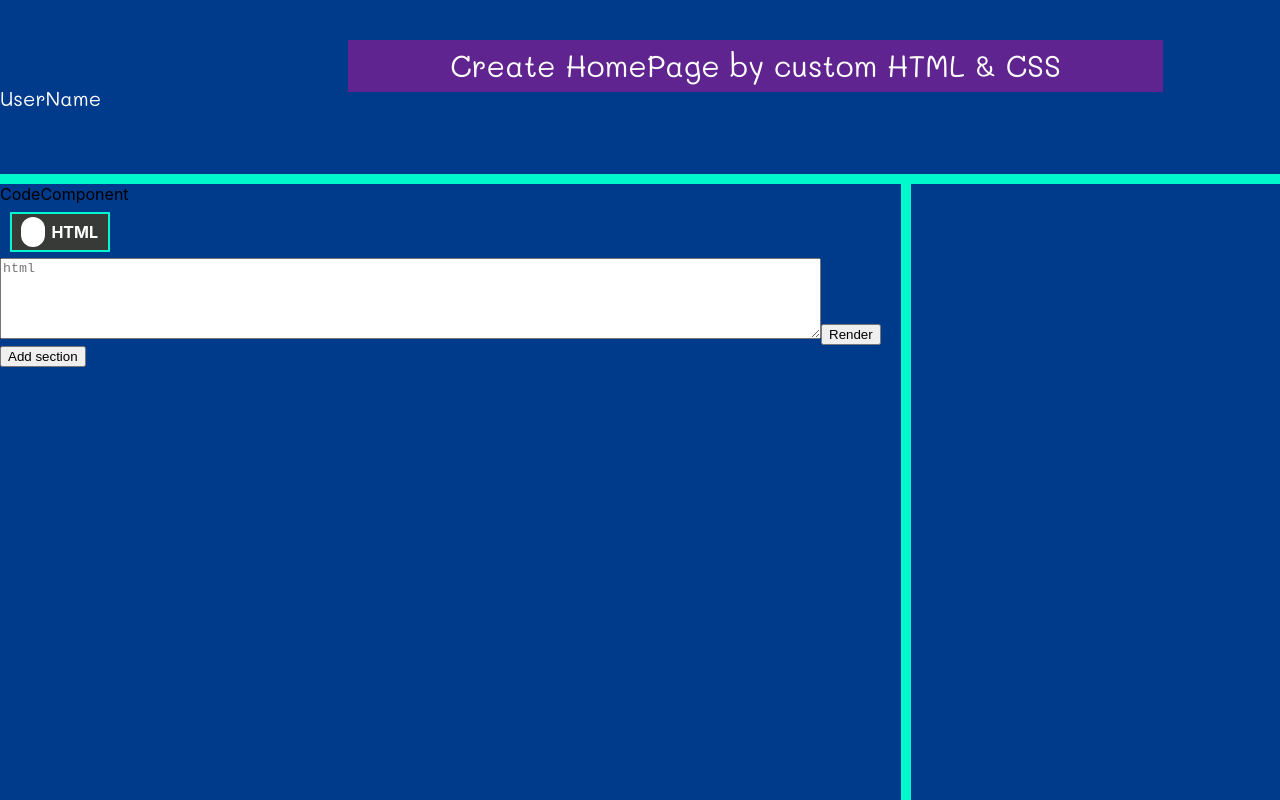
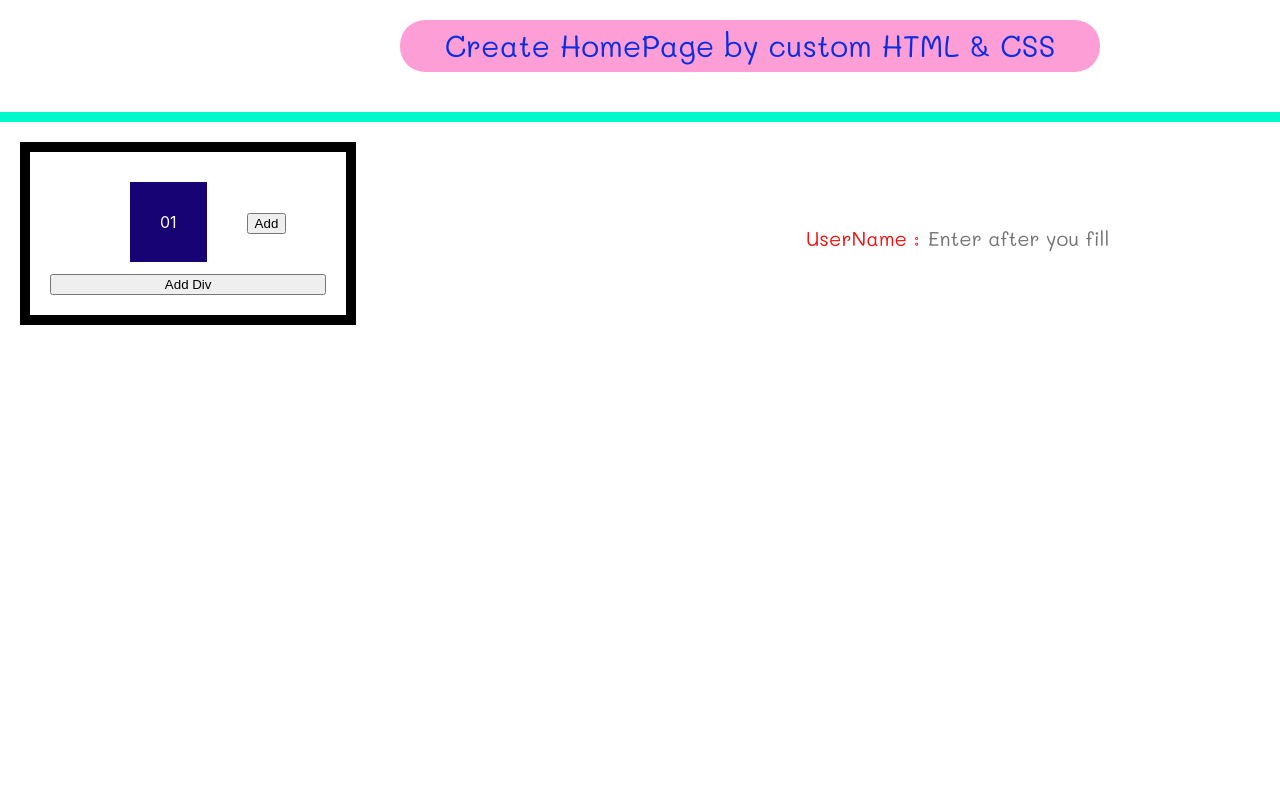
Before and after one commit to kasivisu4/homepage_creator, a React (Create React App) app: page / in a window 1280 px wide. Shown: the top 800 px of the page. Built offline with nearby package versions, Linux system fonts and the light colour scheme.

Commit message:
added the createBlueprint component

```diff
--- a/public/index.html
+++ b/public/index.html
@@ -27,7 +27,7 @@
     <title>React App</title>
   </head>
   <link rel="stylesheet" href="https://fonts.googleapis.com/css?family=Mali" />
-  <body style="background-color: #003a8b">
+  <body>
     <noscript>You need to enable JavaScript to run this app.</noscript>
     <div id="root"></div>
     <!--
--- a/src/App.css
+++ b/src/App.css
@@ -1,13 +1,14 @@
 .App {
-  background-color: #003a8b;
+  background-color: #ffffff;
 }
 
 .title {
   position: relative;
-  width: 815px;
+  width: 700px;
   height: 52px;
-  left: 348px;
+  left: 400px;
   top: 20px;
+  border-radius: 25px;
 
   font-family: "Mali";
   font-style: normal;
@@ -16,25 +17,34 @@
   line-height: 52px;
   text-align: center;
 
-  color: #fffdfd;
+  color: #0a2ddf;
 
   background: rgba(249, 0, 149, 0.381);
 }
 
 .Form {
+  padding-bottom: 60px;
   border-bottom: 10px inset #00f9cc;
-  margin-top: 20px;
 }
-.userNameLabel {
+.userNameDiv {
   position: relative;
   font-family: "Mali";
   font-style: normal;
   font-weight: 400;
   font-size: 20px;
   line-height: 52px;
-  padding-bottom: 50px;
+  text-align: right;
+  color: #f31111;
+  padding-right: 150px;
+  margin-top: 90px;
+}
 
-  /* identical to box height */
-
-  color: #ffffff;
+.userNameInput {
+  border: 0;
+  color: #f31111;
+  font-family: "Mali";
+  font-size: 20px;
+  font-style: normal;
+  font-weight: 200;
+  width: 200px;
 }
--- a/src/App.js
+++ b/src/App.js
@@ -1,14 +1,36 @@
 import "./App.css";
-import CreateSection from "./components/CreateSection";
+import { useState } from "react";
+import CreateBlueprint from "./components/CreateBlueprint";
 
 function App() {
+  let [userName, setUserName] = useState("root");
+
+  function set_user_name() {
+    function handleKeyDown(event) {
+      if (event.keyCode === 13) {
+        setUserName(event.target.value);
+      }
+    }
+
+    return (
+      <div className="userNameDiv">
+        UserName :{" "}
+        <input
+          className="userNameInput"
+          onKeyDown={handleKeyDown}
+          placeholder={userName === "root" ? "Enter after you fill" : userName}
+        ></input>
+      </div>
+    );
+  }
+
   return (
     <div className="App">
       <div className="Form">
         <div className="title">Create HomePage by custom HTML & CSS</div>
-        <div className="userNameLabel">UserName</div>
       </div>
-      <CreateSection></CreateSection>
+      <CreateBlueprint></CreateBlueprint>
+      {set_user_name()}
     </div>
   );
 }
--- a/src/components/CodeComponent.css
+++ /dev/null
@@ -1,80 +0,0 @@
-.CodeComponent {
-  position: relative;
-  border-right: 10px inset #00f9cc;
-  padding-right: 20px;
-  height: 100vh;
-}
-.css_html_toggle_button {
-  display: block;
-}
-
-.container {
-  text-align: left;
-  padding-bottom: 10px;
-  padding-left: 10px;
-}
-.toggle-switch {
-  position: relative;
-  width: 100px;
-  display: inline-block;
-  text-align: left;
-  top: 8px;
-}
-.checkbox {
-  display: none;
-}
-.label {
-  display: block;
-  overflow: hidden;
-  cursor: pointer;
-  border: 2px solid #00f9cc;
-}
-.inner {
-  display: block;
-  width: 200%;
-  margin-left: -100%;
-  transition: margin 0.3s ease-in 0s;
-}
-.inner:before,
-.inner:after {
-  float: left;
-  width: 50%;
-  height: 36px;
-  padding: 0;
-  line-height: 36px;
-  color: #fff;
-  font-weight: bold;
-  box-sizing: border-box;
-}
-.inner:before {
-  content: "CSS";
-  padding-left: 10px;
-  background-color: #f90095;
-  color: #fff;
-}
-.inner:after {
-  content: "HTML";
-  padding-right: 10px;
-  background-color: rgb(56, 58, 56);
-  color: #fff;
-  text-align: right;
-}
-.switch {
-  display: block;
-  width: 24px;
-  margin: 5px;
-  background: #fff;
-  position: absolute;
-  top: 0;
-  bottom: 0;
-  right: 60px;
-  border: 0 solid #bbb;
-  border-radius: 20px;
-  transition: all 0.3s ease-in 0s;
-}
-.checkbox:checked + .label .inner {
-  margin-left: 0;
-}
-.checkbox:checked + .label .switch {
-  right: 0px;
-}
--- a/src/components/CodeComponent.js
+++ /dev/null
@@ -1,85 +0,0 @@
-import React, { useState, useRef } from "react";
-import "./CodeComponent.css";
-
-export default function CodeComponent(props) {
-  const ref_holder = useRef([]);
-  function section(index) {
-    return (
-      <div>
-        <div className="container">
-          <div className="toggle-switch">
-            <input
-              type="checkbox"
-              className="checkbox"
-              name={"label"}
-              id={"label"}
-              onChange={(event) => {
-                let def_val = "css";
-                console.log("def-val", def_val);
-                if (event.target.checked === false) {
-                  def_val = "html";
-                }
-                let temp = [...props.code];
-                temp[index]["place_holder"] = def_val;
-                props.setCode(temp);
-                ref_holder.current[index].value = props.code[index][def_val];
-              }}
-            />
-            <label className="label" htmlFor={"label"}>
-              <span
-                className="inner"
-                onClick={(event) => {
-                  console.log(event.target);
-                }}
-              />
-              <span className="switch" />
-            </label>
-          </div>
-        </div>
-        <textarea
-          id="story"
-          name="story"
-          rows="5"
-          cols="100"
-          placeholder={props.code[index]["place_holder"]}
-          ref={(el) => (ref_holder.current[index] = el)}
-          onChange={(event) => {}}
-        ></textarea>
-        <button
-          className="Render"
-          onClick={() => {
-            let temp = [...props.code];
-            temp[index][temp[index]["place_holder"]] =
-              ref_holder.current[index].value;
-            props.setCode(temp);
-            {
-              console.log(window.getSelection().toString());
-            }
-          }}
-        >
-          Render
-        </button>
-      </div>
-    );
-  }
-
-  return (
-    <div className="CodeComponent">
-      CodeComponent
-      {props.code.map((data, index) => {
-        return section(index);
-      })}
-      <button
-        type="button"
-        onClick={() => {
-          props.setCode([
-            ...props.code,
-            { html: null, css: null, place_holder: "html" },
-          ]);
-        }}
-      >
-        Add section
-      </button>
-    </div>
-  );
-}
--- /dev/null
+++ b/src/components/CreateBlueprint.css
@@ -0,0 +1,27 @@
+.CreateBlueprint {
+  border: 10px solid #000000;
+  position: absolute;
+  display: flex;
+  flex-direction: column;
+  padding: 20px;
+  margin: 20px;
+}
+
+.columnLabel {
+  background-color: #180374;
+  border: 10px solid #180374;
+  color: #fefdfd;
+  padding: 20px;
+  margin: 40px;
+}
+
+.columnButton {
+  justify-content: right;
+}
+
+.xAxis {
+  width: 100%;
+  padding: 0;
+  padding: 20px;
+  margin: 20px;
+}
--- /dev/null
+++ b/src/components/CreateBlueprint.js
@@ -0,0 +1,53 @@
+import React, { useState } from "react";
+import "./CreateBlueprint.css";
+export default function CreateBlueprint() {
+  let [noOfComponents, setNoOfComponents] = useState([[1]]);
+  let counter = 0;
+
+  return (
+    <div className="CreateBlueprint">
+      {console.log(noOfComponents)}
+      {noOfComponents.map((x, index) => {
+        return (
+          <div className="xAxis">
+            {x.map((y) => {
+              return (
+                <label className="columnLabel">
+                  {(function () {
+                    if (counter < 9) {
+                      counter += 1;
+                      return "0" + counter.toString();
+                    } else {
+                      counter += 1;
+                      return counter;
+                    }
+                  })()}
+                </label>
+              );
+            })}
+            <button
+              className="columnButton"
+              onClick={() => {
+                let temp = [...noOfComponents];
+                temp[index].push(1);
+                setNoOfComponents(temp);
+              }}
+              disabled={x.length > 4}
+            >
+              {"Add"}
+            </button>
+          </div>
+        );
+      })}
+
+      <button
+        className="add_components"
+        onClick={() => {
+          setNoOfComponents([...noOfComponents, [1]]);
+        }}
+      >
+        Add Div
+      </button>
+    </div>
+  );
+}
--- a/src/components/CreateSection.css
+++ /dev/null
@@ -1,3 +0,0 @@
-.CreateSection {
-  display: flex;
-}
--- a/src/components/CreateSection.js
+++ /dev/null
@@ -1,17 +0,0 @@
-import React, { useState } from "react";
-import RenderedComponent from "./RenderedComponent";
-import CodeComponent from "./CodeComponent";
-import "./CreateSection.css";
-
-export default function CreateSection() {
-  let [code, setCode] = useState([
-    { html: null, css: null, place_holder: "html" },
-  ]);
-  return (
-    <div className="CreateSection">
-      {console.log(code)}
-      <CodeComponent code={code} setCode={setCode}></CodeComponent>
-      <RenderedComponent code={code} setCode={setCode}></RenderedComponent>
-    </div>
-  );
-}
--- a/src/components/RenderedComponent.css
+++ /dev/null
@@ -1,4 +0,0 @@
-.RenderedComponent {
-  padding-left: 30px;
-  padding-top: 30px;
-}
--- a/src/components/RenderedComponent.js
+++ /dev/null
@@ -1,22 +0,0 @@
-import React from "react";
-import "./RenderedComponent.css";
-
-export default function RenderedComponent(props) {
-  function components() {
-    try {
-      return props.code.map((d) => {
-        console.log(d["css"]);
-        return (
-          <div
-            dangerouslySetInnerHTML={{ __html: d["html"] }}
-            style={eval("({" + (d["css"] != null ? d["css"] : "") + "})")}
-          />
-        );
-      });
-    } catch (err) {
-      console.log(err);
-    }
-  }
-
-  return <div className="RenderedComponent">{components()}</div>;
-}
```
